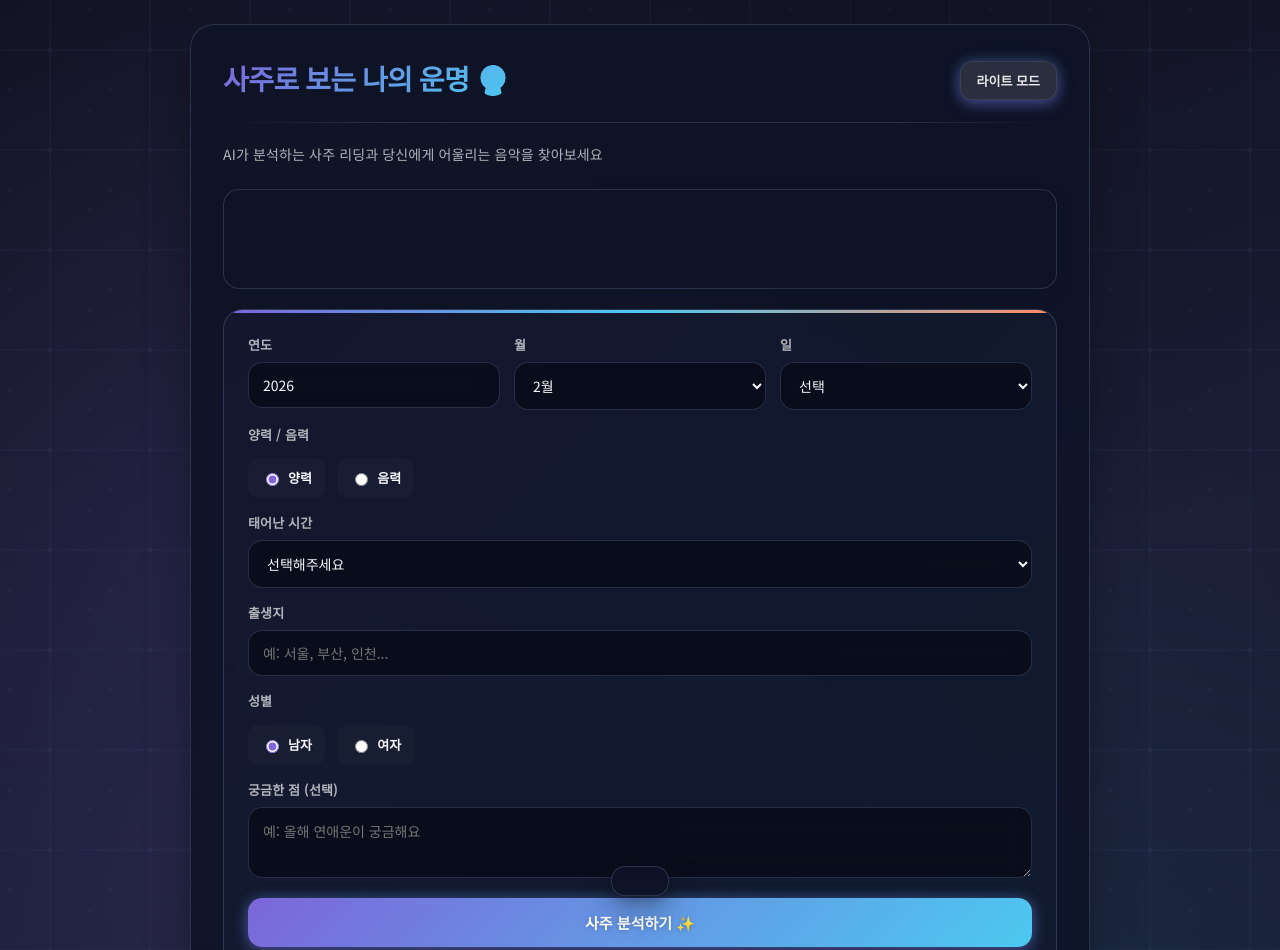
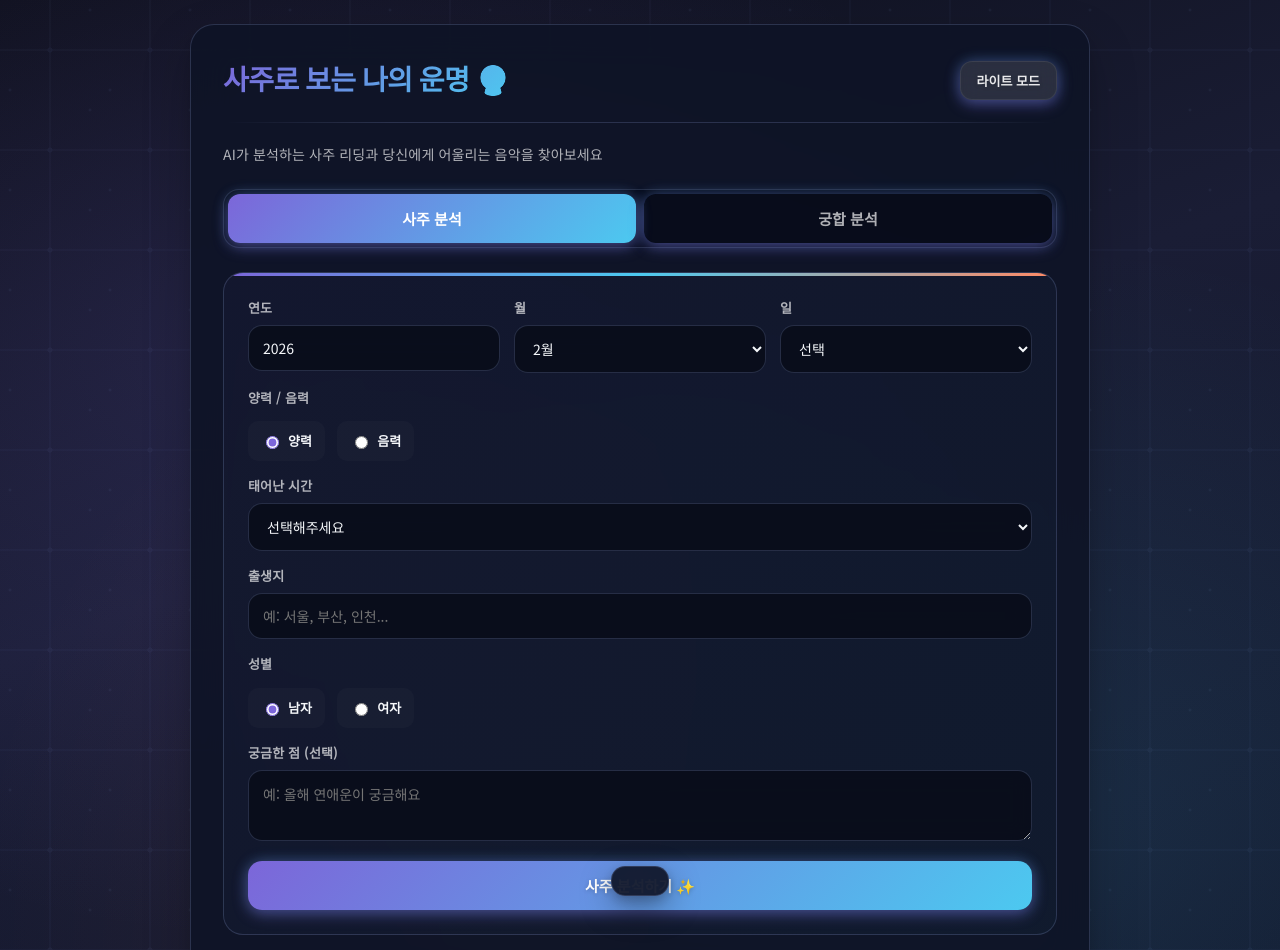
Before and after one commit to jinyong-lab/1, a website: page index.html in a window 1280 px wide. Shown: the top 950 px of the page. Drawn offline with Linux system fonts and the light colour scheme; a web font is replaced by a local one.

Commit message:
Remove ad containers, add main saju/compat tabs
- Remove all AdSense placeholder code (empty boxes)
- Add main tab navigation: saju analysis / compatibility
- Move compatibility section into separate tab pane
- Add main tab switching styles with gradient active state

Co-Authored-By: Claude Opus 4.6 <noreply@anthropic.com>

```diff
--- a/index.html
+++ b/index.html
@@ -5,8 +5,6 @@
   <!-- Google Analytics 4 -->
   <script async src="https://www.googletagmanager.com/gtag/js?id=YOUR_GA4_ID"></script>
   <script>window.dataLayer=window.dataLayer||[];function gtag(){dataLayer.push(arguments)}gtag('js',new Date());gtag('config','YOUR_GA4_ID');</script>
-  <!-- Google AdSense -->
-  <script async src="https://pagead2.googlesyndication.com/pagead/js/adsbygoogle.js?client=YOUR_AD_CLIENT_ID" crossorigin="anonymous"></script>
   <meta name="viewport" content="width=device-width, initial-scale=1" />
   <meta name="description" content="AI 기반 사주 분석과 맞춤 음악 추천. 생년월일로 운세, 궁합, 오행을 분석하고 당신에게 어울리는 음악을 찾아보세요." />
   <meta name="keywords" content="사주, 사주분석, 운세, 궁합, 오행, 음악추천, AI운세" />
@@ -53,11 +51,12 @@
     <button class="theme-toggle" id="themeToggle">라이트 모드</button>
   </div>
   <div class="subtitle">AI가 분석하는 사주 리딩과 당신에게 어울리는 음악을 찾아보세요</div>
-  <!-- Ad: Top Banner -->
-  <div class="ad-container">
-    <ins class="adsbygoogle" style="display:block" data-ad-client="YOUR_AD_CLIENT_ID" data-ad-slot="AD_SLOT_TOP" data-ad-format="auto" data-full-width-responsive="true"></ins>
-    <script>(adsbygoogle=window.adsbygoogle||[]).push({});</script>
+  <!-- 메인 탭 -->
+  <div class="main-tabs" role="tablist" aria-label="메인 메뉴">
+    <button class="main-tab-btn active" data-main-tab="mainSaju" role="tab" aria-selected="true">사주 분석</button>
+    <button class="main-tab-btn" data-main-tab="mainCompat" role="tab" aria-selected="false">궁합 분석</button>
   </div>
+  <div class="main-tab-pane active" id="mainSaju">
   <!-- 기본 사주 입력 폼 (항상 보임) -->
   <div class="main-input-section">
     <div class="form-grid">
@@ -107,9 +106,10 @@
       <div id="wealthResult" class="fortune-detail"></div>
     </div>
   </div>
+  </div>
 
-  <!-- 궁합 분석 별도 섹션 -->
-  <div id="compatSection" style="margin-top: 30px;">
+  <!-- 궁합 분석 탭 -->
+  <div class="main-tab-pane" id="mainCompat" style="display:none;">
     <div class="section result-shell fade-in">
       <div class="analysis-header">
         <div>
@@ -145,11 +145,6 @@
     </div>
   </div>
 </div>
-  <!-- Ad: Bottom -->
-  <div class="ad-container" style="max-width:880px;margin:16px auto;">
-    <ins class="adsbygoogle" style="display:block" data-ad-client="YOUR_AD_CLIENT_ID" data-ad-slot="AD_SLOT_BOTTOM" data-ad-format="autorelaxed"></ins>
-    <script>(adsbygoogle=window.adsbygoogle||[]).push({});</script>
-  </div>
   <footer>
     <p>&copy; 2026 사주로 보는 나의 운명. All rights reserved.</p>
     <nav>
--- a/script.js
+++ b/script.js
@@ -101,6 +101,28 @@ function setupEventListeners() {
 
   updateDays(null, null, cD1);
   updateDays(null, null, cD2);
+
+  // 메인 탭 (사주/궁합) 전환
+  document.querySelectorAll('.main-tab-btn').forEach(btn => {
+    btn.addEventListener('click', () => {
+      document.querySelectorAll('.main-tab-btn').forEach(b => {
+        b.classList.remove('active');
+        b.setAttribute('aria-selected', 'false');
+      });
+      btn.classList.add('active');
+      btn.setAttribute('aria-selected', 'true');
+
+      document.querySelectorAll('.main-tab-pane').forEach(p => {
+        p.style.display = 'none';
+        p.classList.remove('active');
+      });
+      const target = document.getElementById(btn.dataset.mainTab);
+      if (target) {
+        target.style.display = 'block';
+        target.classList.add('active');
+      }
+    });
+  });
 
   document.querySelectorAll('.tab-btn').forEach(btn => {
     btn.addEventListener('click', () => {
@@ -1304,10 +1326,6 @@ document.getElementById('btnGo').addEventListener('click', async () => {
         <p style="font-size:12px; text-align:center; color: var(--muted); margin-top:10px;">'${escapeHtml(sajuElement)}' 기운에 어울리는 플레이리스트를 자동으로 재생합니다.</p>
       </div>
     </div>
-    <!-- Ad: In-Content -->
-    <div class="ad-container">
-      <ins class="adsbygoogle" style="display:block" data-ad-client="YOUR_AD_CLIENT_ID" data-ad-slot="AD_SLOT_CONTENT" data-ad-format="auto" data-full-width-responsive="true"></ins>
-    </div>
   `;
 
   const analysisBody = resultDiv.querySelector('[data-role="analysis-body"]');
@@ -1364,8 +1382,6 @@ document.getElementById('btnGo').addEventListener('click', async () => {
   }, 500);
 
   trackEvent('saju_analysis_complete', { event_category: 'engagement', element: sajuElement || 'unknown' });
-
-  try { (adsbygoogle = window.adsbygoogle || []).push({}); } catch(e) {}
 });
 
 document.getElementById('btnCompat').addEventListener('click', async () => {
@@ -1440,10 +1456,6 @@ document.getElementById('btnCompat').addEventListener('click', async () => {
       </div>
       <div class="analysis-body" data-role="analysis-body"></div>
     </div>
-    <!-- Ad: In-Content -->
-    <div class="ad-container">
-      <ins class="adsbygoogle" style="display:block" data-ad-client="YOUR_AD_CLIENT_ID" data-ad-slot="AD_SLOT_CONTENT" data-ad-format="auto" data-full-width-responsive="true"></ins>
-    </div>
   `;
 
   const analysisBody = resultDiv.querySelector('[data-role="analysis-body"]');
@@ -1454,8 +1466,6 @@ document.getElementById('btnCompat').addEventListener('click', async () => {
   }
 
   trackEvent('compat_analysis_complete', { event_category: 'engagement' });
-
-  try { (adsbygoogle = window.adsbygoogle || []).push({}); } catch(e) {}
 });
 
 // --- Fortune Tab Handlers ---
--- a/style.css
+++ b/style.css
@@ -221,6 +221,57 @@
       line-height: 1.6;
       letter-spacing: 0.01em;
     }
+    .main-tabs{
+      display:flex;
+      gap:8px;
+      margin-bottom:24px;
+      padding:4px;
+      background:var(--input-bg);
+      border-radius:16px;
+      border:1px solid var(--line);
+    }
+    .main-tab-btn{
+      flex:1;
+      border:none;
+      background:none;
+      color:var(--muted);
+      font-size:15px;
+      font-weight:700;
+      padding:14px 20px;
+      cursor:pointer;
+      border-radius:12px;
+      transition:all .3s ease;
+      font-family:var(--font-sans);
+      width:auto;
+      margin-top:0;
+      box-shadow:none;
+      text-shadow:none;
+    }
+    .main-tab-btn:hover{
+      color:var(--text);
+      background:rgba(124,102,217,0.08);
+      filter:none;
+      transform:none;
+      box-shadow:none;
+    }
+    .main-tab-btn.active{
+      background:linear-gradient(135deg, var(--accent-1), var(--accent-3));
+      color:#fff;
+      box-shadow:0 4px 12px rgba(124,102,217,0.3);
+      filter:none;
+      transform:none;
+    }
+    .main-tab-btn.active:hover{
+      filter:brightness(1.1);
+      transform:none;
+      box-shadow:0 4px 12px rgba(124,102,217,0.3);
+    }
+    .main-tab-btn::before{
+      display:none;
+    }
+    .main-tab-pane{
+      animation:fadeInTab 0.4s ease;
+    }
     .tabs{
       display:flex;
       gap:6px;
@@ -1656,23 +1707,6 @@
     .fade-in:nth-child(3) { animation-delay: 0.15s; }
     .fade-in:nth-child(4) { animation-delay: 0.2s; }
     .fade-in:nth-child(5) { animation-delay: 0.25s; }
-    .ad-container{
-      overflow:hidden;
-      border-radius:16px;
-      background:var(--card);
-      border:1px solid var(--line);
-      padding:16px;
-      margin:20px auto;
-      text-align:center;
-      min-height:100px;
-      max-width:900px;
-      box-shadow:0 8px 20px rgba(0,0,0,0.08);
-      transition: all 0.3s ease;
-    }
-    .ad-container:hover {
-      box-shadow:0 12px 28px rgba(0,0,0,0.12);
-    }
-    .ad-container ins{display:block}
     .skeleton{background:linear-gradient(90deg,var(--card) 25%,rgba(255,255,255,.08) 50%,var(--card) 75%);background-size:200% 100%;animation:shimmer 1.5s infinite;border-radius:12px}
     @keyframes shimmer{from{background-position:200% 0}to{background-position:-200% 0}}
     .toast{
```
